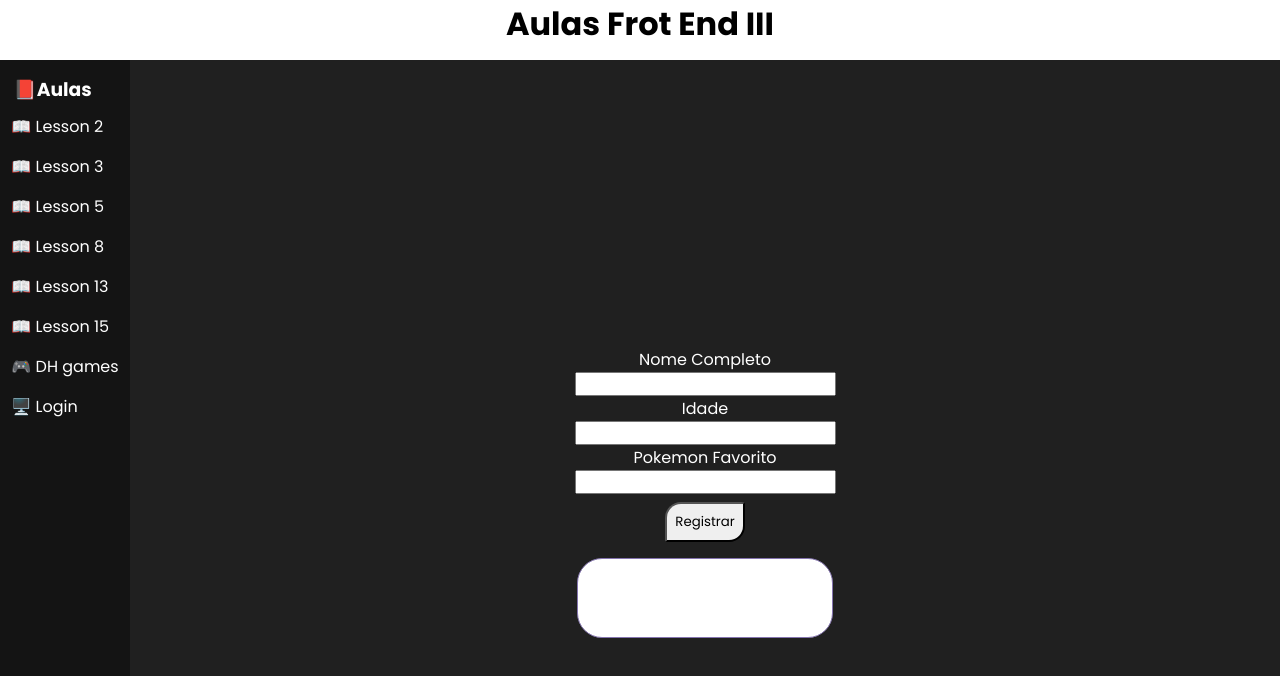
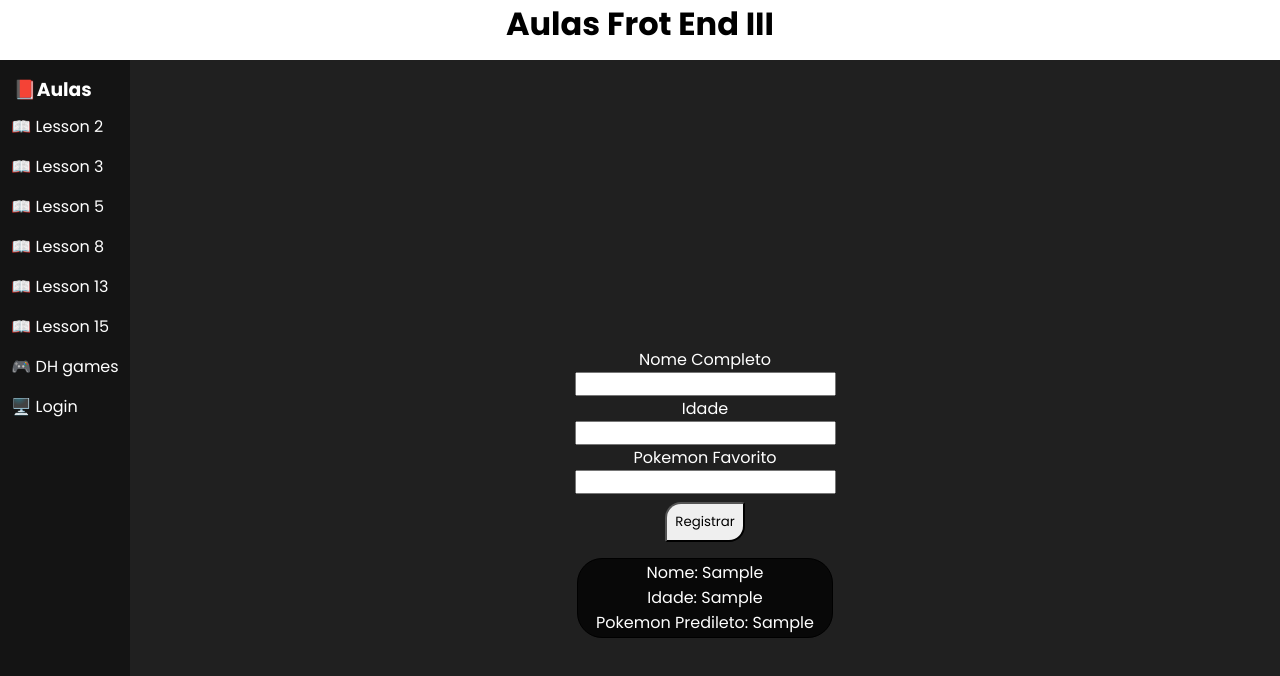
Before and after one commit to ThomBertelli/ctd_frontend_iii, a React (Vite) app: page /lesson08 in a window 1280 px wide. Both pictures are taken after typing "Sample", "Sample", "Sample" into the empty fields and a click on the button "Registrar". Shown: the top 676 px of the page. Built offline with nearby package versions, Linux system fonts and the light colour scheme; a web font is replaced by a local one.

Commit message:
CSS adjustments

```diff
--- a/src/assets/components/Lesson08Components/style.scss
+++ b/src/assets/components/Lesson08Components/style.scss
@@ -2,12 +2,11 @@
     display: flex;
     margin-top: 1rem;
     flex-direction: column;
-    color: rgb(0, 0, 0);
     width: 16rem;
     height:5rem;
-    border: groove .05rem rgb(132, 116, 175);
+    border: groove .05rem rgb(0, 0, 0);
     padding: px;
-    background-color: rgb(255, 255, 255);
+    background-color: rgb(8, 8, 8);
     align-items: center;
     justify-content: center;
     border-radius: 25px;
--- a/src/lessons/Lesson15/index.jsx
+++ b/src/lessons/Lesson15/index.jsx
@@ -22,7 +22,7 @@ export function Lesson15() {
                     response.json().then(
                         address => {
 
-                            if(address.erro !== undefined) {
+                            if(address.erro !== undefined ) {
 
                                 setInputError(true)
 
@@ -39,6 +39,8 @@ export function Lesson15() {
                 }
             )
 
+        }else{
+            setInputError(true)
         }
 
     }
```
